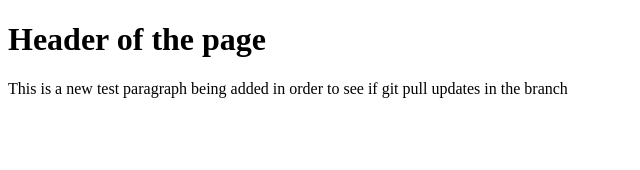
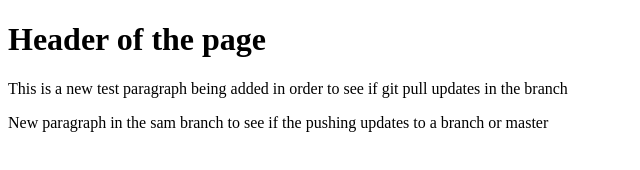
Before and after one commit to saca1026/hello-world, a plain HTML site: page index.html in a window 1280 px wide. Shown: the whole page, without its empty margins (0-640 px from the left). Drawn offline with Linux system fonts and the light colour scheme.

Commit message:
added paragraph

```diff
--- a/index.html
+++ b/index.html
@@ -8,6 +8,7 @@
   <body>
     <h1>Header of the page</h1>
     <p>This is a new test paragraph being added in order to see if git pull updates in the branch</p>
+    <p>New paragraph in the sam branch to see if the pushing updates to a branch or master</p>
   </body>
 
 </html>
```
